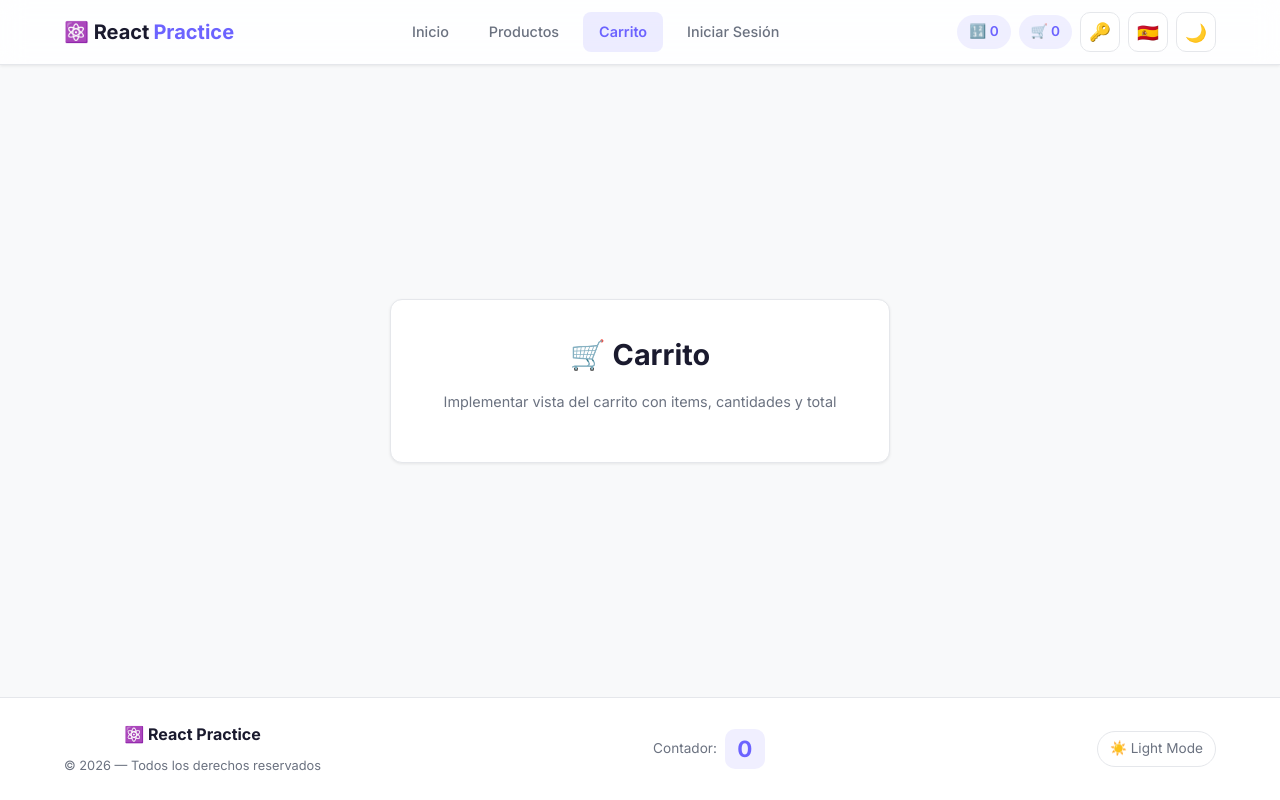
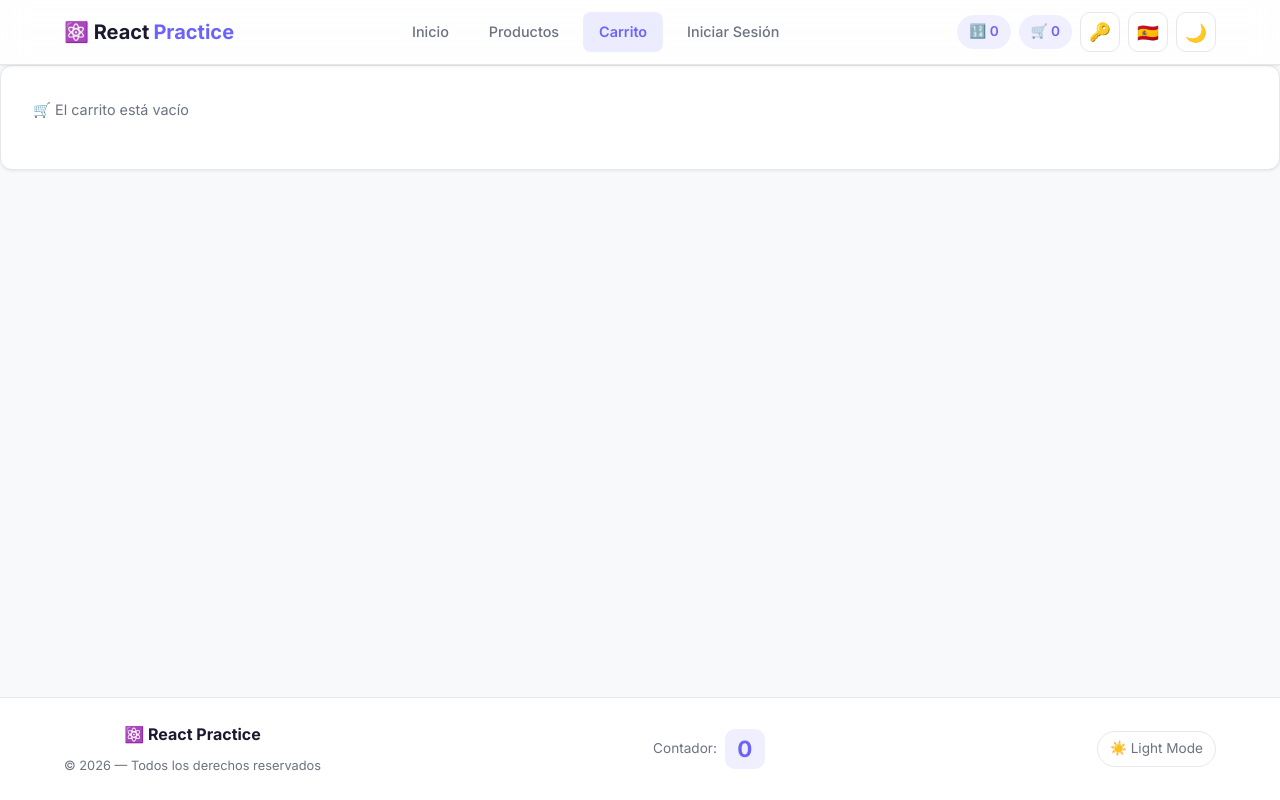
Before and after one commit to Toomasmg/practica_react, a React (Vite) app: page /cart in a window 1280 px wide. Built offline with nearby package versions, Linux system fonts and the light colour scheme.

Commit message:
add cart page

```diff
--- a/src/pages/Cart.jsx
+++ b/src/pages/Cart.jsx
@@ -1,12 +1,41 @@
+import { useCart } from '../contexts/CartContext';
 
 export default function Cart() {
+  const { cart, removeFromCart, updateQuantity, clearCart, totalItems, totalPrice } = useCart();
+
+  if (cart.length === 0) {
+    return (
+      <main className="page-container">
+        <div className="card">
+          <p className="card-description">🛒 El carrito está vacío</p>
+        </div>
+      </main>
+    );
+  }
+
   return (
-    <main className="page-placeholder">
-      <div className="card">
-        <h2>🛒 Carrito</h2>
-        <p className="card-description">
-          Implementar vista del carrito con items, cantidades y total
-        </p>
+    <main className="page-container">
+      <h1 className="page-title">Carrito</h1>
+
+      {cart.map(item => (
+        <div key={item.id} className="card" style={{ display: 'flex', justifyContent: 'space-between', alignItems: 'center', marginBottom: '1rem' }}>
+          <div>
+            <h3 className="card-title">{item.name}</h3>
+            <p className="card-description">${item.price.toFixed(2)} c/u</p>
+          </div>
+          <div style={{ display: 'flex', alignItems: 'center', gap: '0.5rem' }}>
+            <button className="btn btn-outline" onClick={() => updateQuantity(item.id, item.quantity - 1)}>−</button>
+            <span>{item.quantity}</span>
+            <button className="btn btn-outline" onClick={() => updateQuantity(item.id, item.quantity + 1)}>+</button>
+            <button className="btn btn-secondary" onClick={() => removeFromCart(item.id)}>Eliminar</button>
+          </div>
+        </div>
+      ))}
+
+      <div className="card" style={{ textAlign: 'right' }}>
+        <p>Total items: <strong>{totalItems}</strong></p>
+        <p>Total: <strong>${totalPrice.toFixed(2)}</strong></p>
+        <button className="btn btn-secondary" onClick={clearCart}>Vaciar carrito</button>
       </div>
     </main>
   );
```
